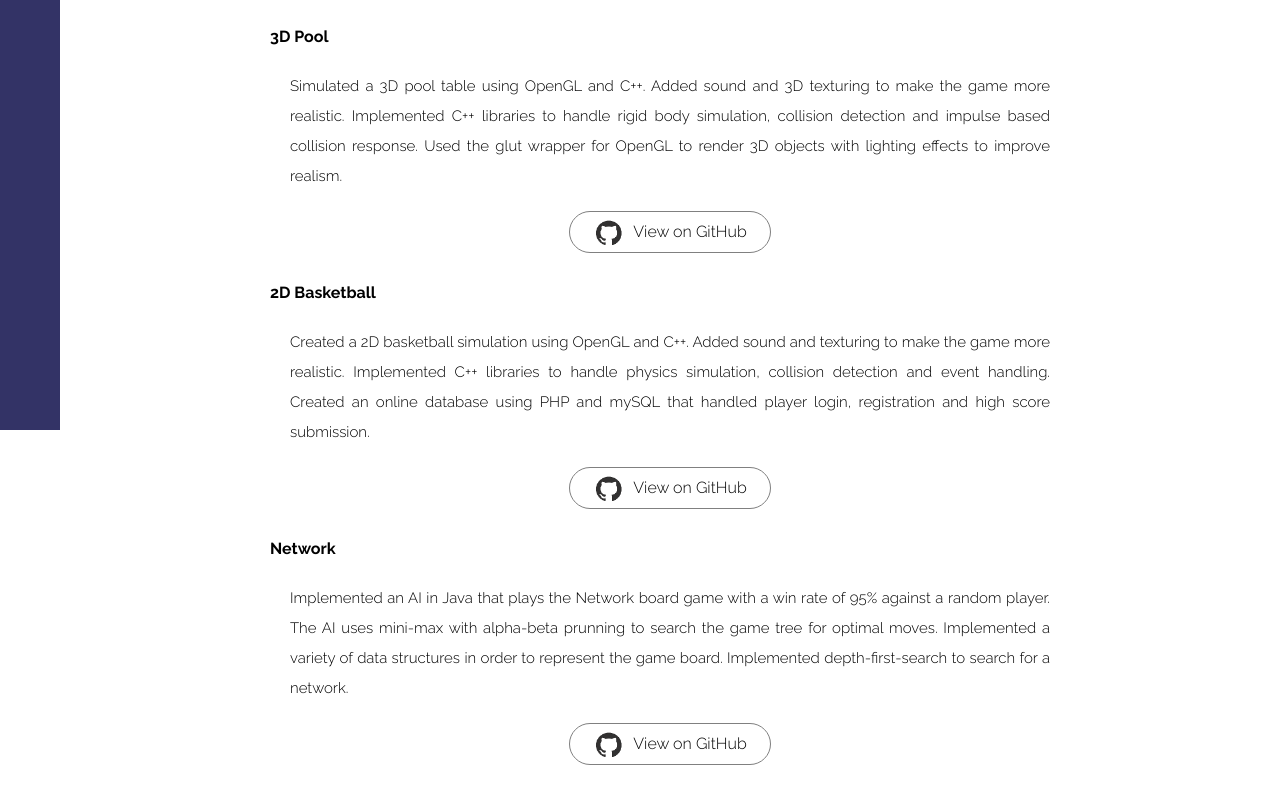
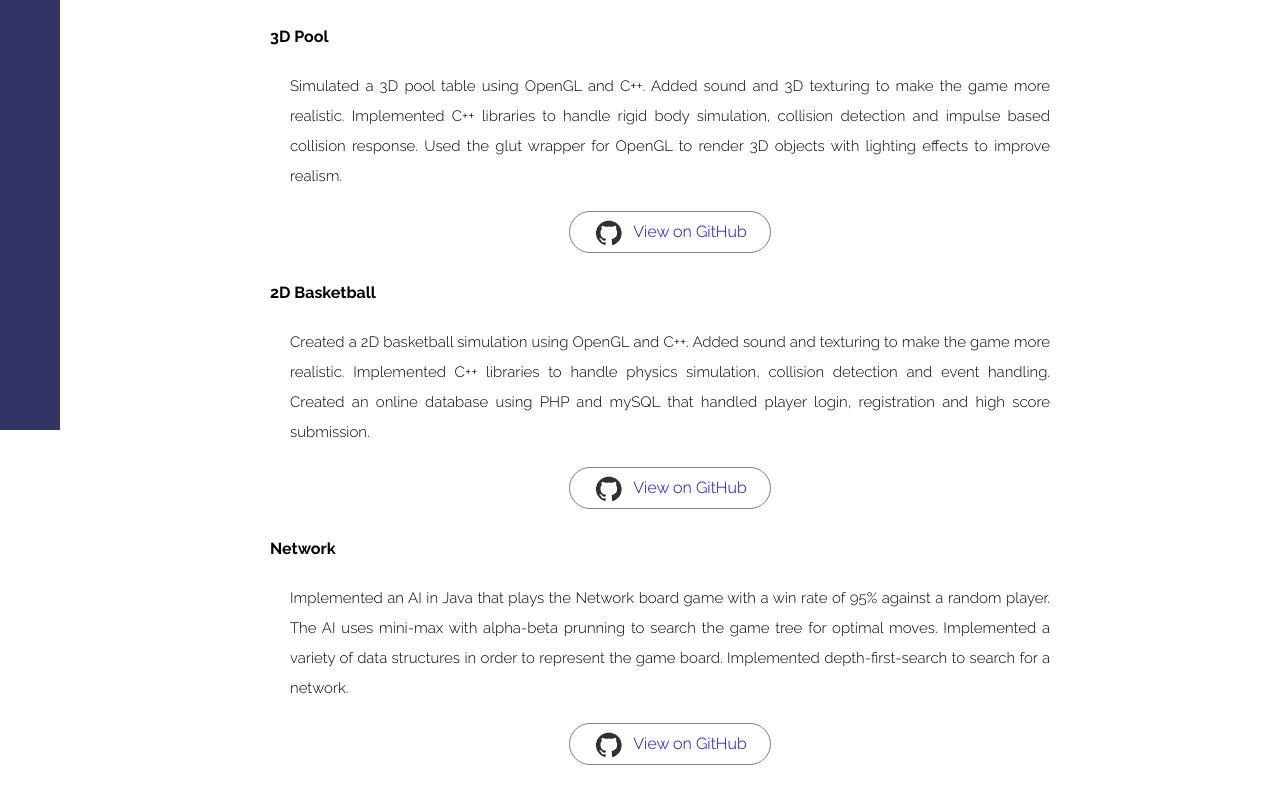
Before and after one commit to virajmahesh/virajmahesh.github.io, a plain HTML site: page projects.html in a window 1280 px wide. Shown: the part 370-1155 px from the top of the page. Drawn offline with nearby package versions, Linux system fonts and the light colour scheme.

Commit message:
Added more links
Visited links remain purple

```diff
--- a/css/style.css
+++ b/css/style.css
@@ -186,3 +186,7 @@ body {
 a {
 	text-decoration: none;
 }
+
+a:visited {
+	color: black;
+}
--- a/projects.html
+++ b/projects.html
@@ -74,7 +74,7 @@
 						<div class="desc">
 							Simulated a 3D pool table using OpenGL and C++. Added sound and 3D texturing to make the game more realistic. Implemented C++ libraries to handle rigid body simulation, collision detection and impulse based collision response. Used the glut wrapper for OpenGL to render 3D objects with lighting effects to improve realism.
 						</div>
-						<div class="fork"><img class="fork-icon" src="img/icons/github-small.png" />View on GitHub</div>
+						<a href="https://github.com/virajmahesh/Pool"><div class="fork"><img class="fork-icon" src="img/icons/github-small.png" />View on GitHub</div></a>
 
 						<div class="project-title">
 							2D Basketball
@@ -82,15 +82,15 @@
 						<div class="desc">
 							Created a 2D basketball simulation using OpenGL and C++. Added sound and texturing to make the game more realistic. Implemented C++ libraries to handle physics simulation, collision detection and event handling. Created an online database using PHP and mySQL that handled player login, registration and high score submission.
 						</div>
-						<div class="fork"><img class="fork-icon" src="img/icons/github-small.png" />View on GitHub</div>
+						<a href="https://github.com/virajmahesh/Basketball"><div class="fork"><img class="fork-icon" src="img/icons/github-small.png" />View on GitHub</div></a>
 
 						<div class="project-title">Network</div>
 						<div class="desc">
 							Implemented an AI in Java that plays the Network board game with a win rate of 95% against a random player. The AI uses mini-max with alpha-beta prunning to search the game tree for optimal moves. Implemented a variety of data structures in order to represent the game board. Implemented depth-first-search to search for a network.
 						</div>
-						<div class="fork">
+						<a href="https://github.com/virajmahesh/Network"><div class="fork">
 							<img src="img/icons/github-small.png" class="fork-icon" />View on GitHub
-						</div>
+						</div></a>
 
 					</div>
 				</div>
```
